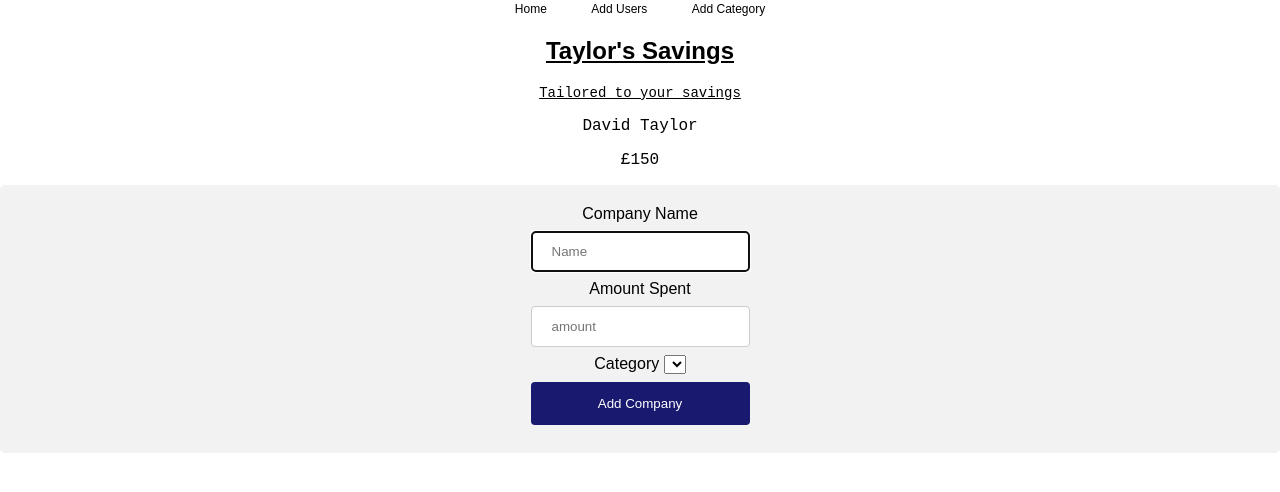
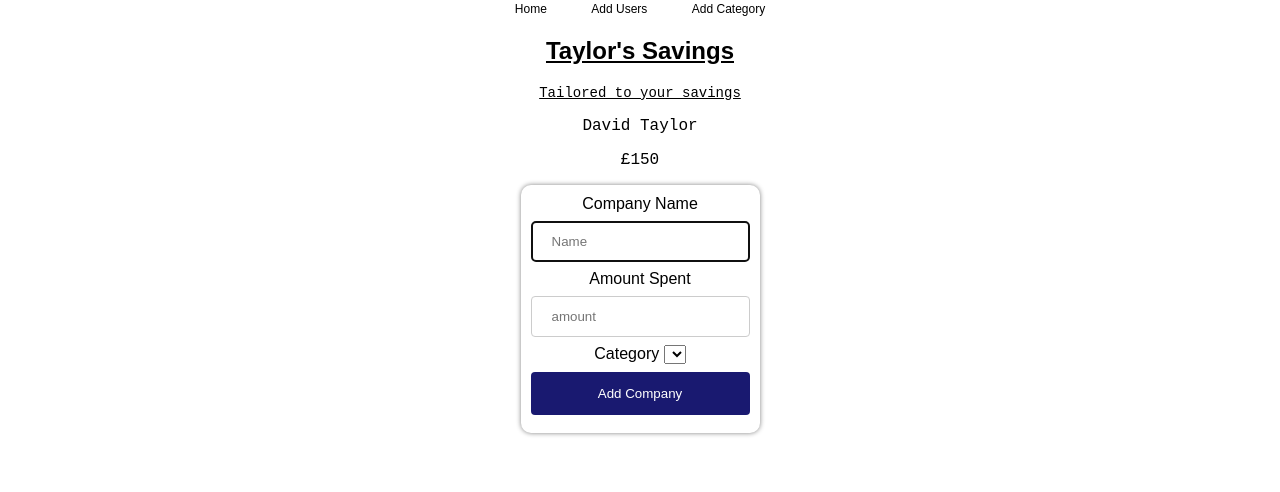
Before and after one commit to DavidTaylor96/pythonProject_full_stack, a Flask app: page / in a window 1280 px wide. Shown: the part 16-508 px from the top of the page. Run offline with Flask 2, Linux system fonts and the light colour scheme; data that the repository does not hold is empty; some libraries are stand-ins or nearby versions.

Commit message:
Some css added

```diff
--- a/static/style.css
+++ b/static/style.css
@@ -5,12 +5,8 @@ html{
 body{
   font-family: Arial, Helvetica, sans-serif;
   text-align: center;
-}
-
-body{
   margin: 0;
 }
-
 
 /* title */
 #title{
@@ -28,9 +24,13 @@ body{
 
 /* forms */
 .container{
+  width: max-content;
+  box-shadow: 0 0 5px gray;
+  padding: 10px;
   display: flex;
-  align-content: space-between;
-  justify-content: center;
+  flex-wrap: wrap;
+  margin: 0 auto;
+  border-radius: 10px;
 }
 
 .input{
@@ -55,11 +55,6 @@ body{
   cursor: pointer;
 }
 
-.container {
-  border-radius: 5px;
-  background-color: #f2f2f2;
-  padding: 20px;
-}
 
 p {
   font-family: 'Courier New', Courier, monospace;
@@ -100,7 +95,3 @@ p {
 }
 
 /* edit and delete buttons */
-
-.button2{
-
-}
--- a/templates/index.html
+++ b/templates/index.html
@@ -12,12 +12,12 @@
     {% for user in users %}
       <p>{{ user.full_name }}</p>
        <p>£{{ user.amount }}</p>
-
+     <div>
       <a href="/users/{{ user.id }}/edit"><button type="submit" id=button1>Edit User</button></a>
-
       <form action="/users/{{ user.id }}/delete" method="POST">
        <button id="button1" type="submit">Delete User</button>
      </form>
+    </div>
   {% endfor %}
   </section>
 
@@ -45,10 +45,12 @@
     {% for company in companys %}
       <p>{{ company.name }} £{{ company.amount }} {{ company.category.name }}</p>
 
-      <a href="/companys/{{ company.id }}/edit"><button type="submit" class="button2">Edit</button></a>
+      <a href="/companys/{{ company.id }}/edit"><button type="submit" id="btn2">Edit</button></a>
+
       <form action="/companys/{{ company.id }}/delete" method="POST">
-        <button class="button2" type="submit">Delete</button>
+        <button type="submit" id="btn2">Delete</button>
       </form>
+
     {% endfor %}
   </section>
 
```
Also changed, not shown: static/img/background.png (added).
